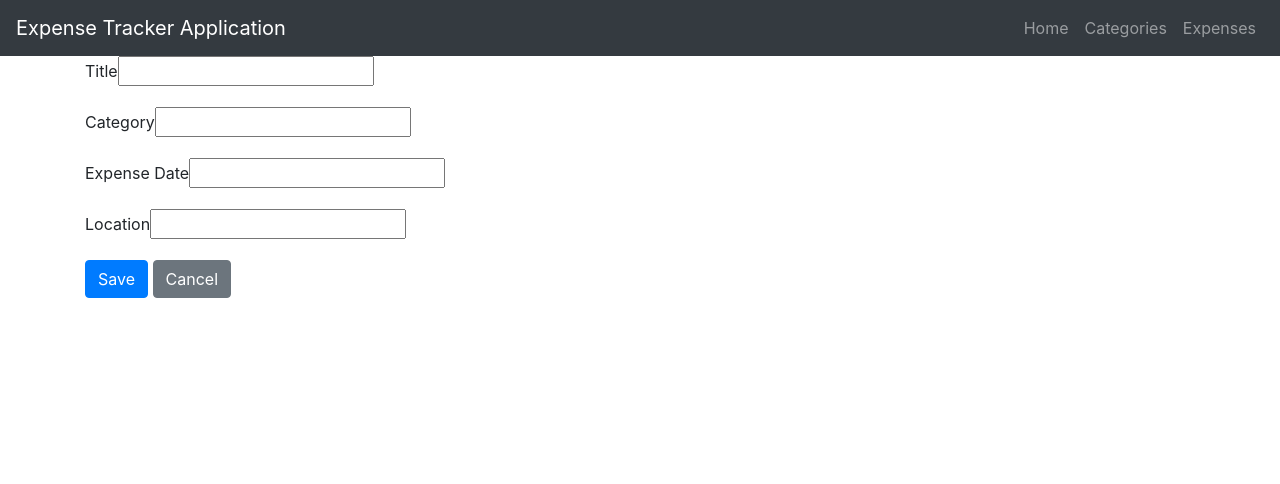
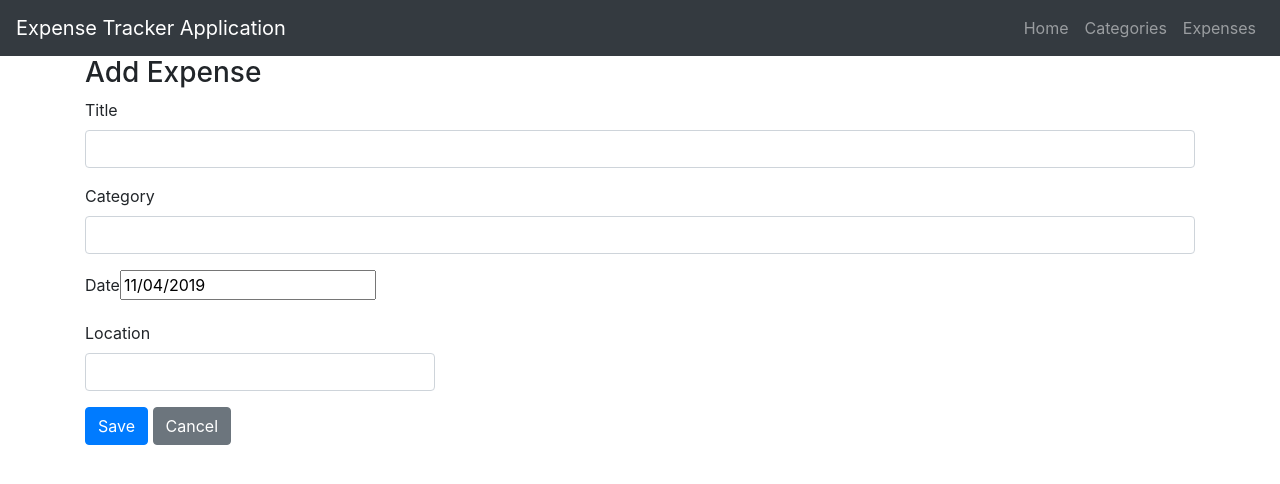
Before and after one commit to georgeerol/ExpenseApp, a React (Create React App) app in the folder app/: page /expenses in a window 1280 px wide. Shown: the top 484 px of the page. Built offline with nearby package versions, Linux system fonts and the light colour scheme.

Commit message:
Format Expense form

```diff
--- a/app/src/Expenses.js
+++ b/app/src/Expenses.js
@@ -1,34 +1,39 @@
-import React, {Component} from "react";
+import React, { Component } from "react";
 import AppNav from "./AppNav";
 import DatePicker from "react-datepicker";
 import "./App.css";
 import "react-datepicker/dist/react-datepicker.css";
-import {Container, Input, Button, Label, Form, FormGroup} from "reactstrap";
-import {Link} from 'react-router-dom';
+import { Container, Input, Button, Label, Form, FormGroup } from "reactstrap";
+import { Link } from "react-router-dom";
 
 class Expenses extends Component {
-    state = {};
+  state = {
+    date: new Date()
+  };
 
   handleChange;
 
   render() {
+    const title = <h3>Add Expense</h3>;
     return (
       <div>
-                <AppNav/>
+        <AppNav />
         <Container>
-                    <Form>
+          {title}
+          <Form onSubmit={this.handleSubmit}>
             <FormGroup>
-                            <label for="title">Title</label>
-                            <input
+              <Label for="title">Title</Label>
+              <Input
                 type="text"
                 name="title"
                 id="title"
                 onChange={this.handleChange}
+                autoComplete="name"
               />
             </FormGroup>
             <FormGroup>
-                            <label for="category">Category</label>
-                            <input
+              <Label for="category">Category</Label>
+              <Input
                 type="text"
                 name="category"
                 id="category"
@@ -36,26 +41,26 @@ class Expenses extends Component {
               />
             </FormGroup>
             <FormGroup>
-                            <label for="expenseDate">Expense Date</label>
-                            <DatePicker selected={this.state.date}onChange={this.handleChange}
+              <Label for="city"> Date</Label>
+              <DatePicker
+                selected={this.state.date}
+                onChange={this.handleDateChange}
               />
             </FormGroup>
+            <div className="row">
+              <FormGroup className="col-md-4 mb-3">
+                <Label for="location">Location</Label>
+                <Input type="text" name="location" id="location" />
+              </FormGroup>
+            </div>
             <FormGroup>
-                            <label for="location">Location</label>
-                            <input
-                                type="text"
-                                name="location"
-                                id="location"
-                                onChange={this.handleChange}
-                            />
-                        </FormGroup>
-                        <FormGroup></FormGroup>
               <Button color="primary" type="submit">
                 Save
               </Button>{" "}
               <Button color="secondary" tag={Link} to="/categories">
                 Cancel
               </Button>
+            </FormGroup>
           </Form>
         </Container>
       </div>
```
Lines whose indentation alone changed are shown as unchanged.
